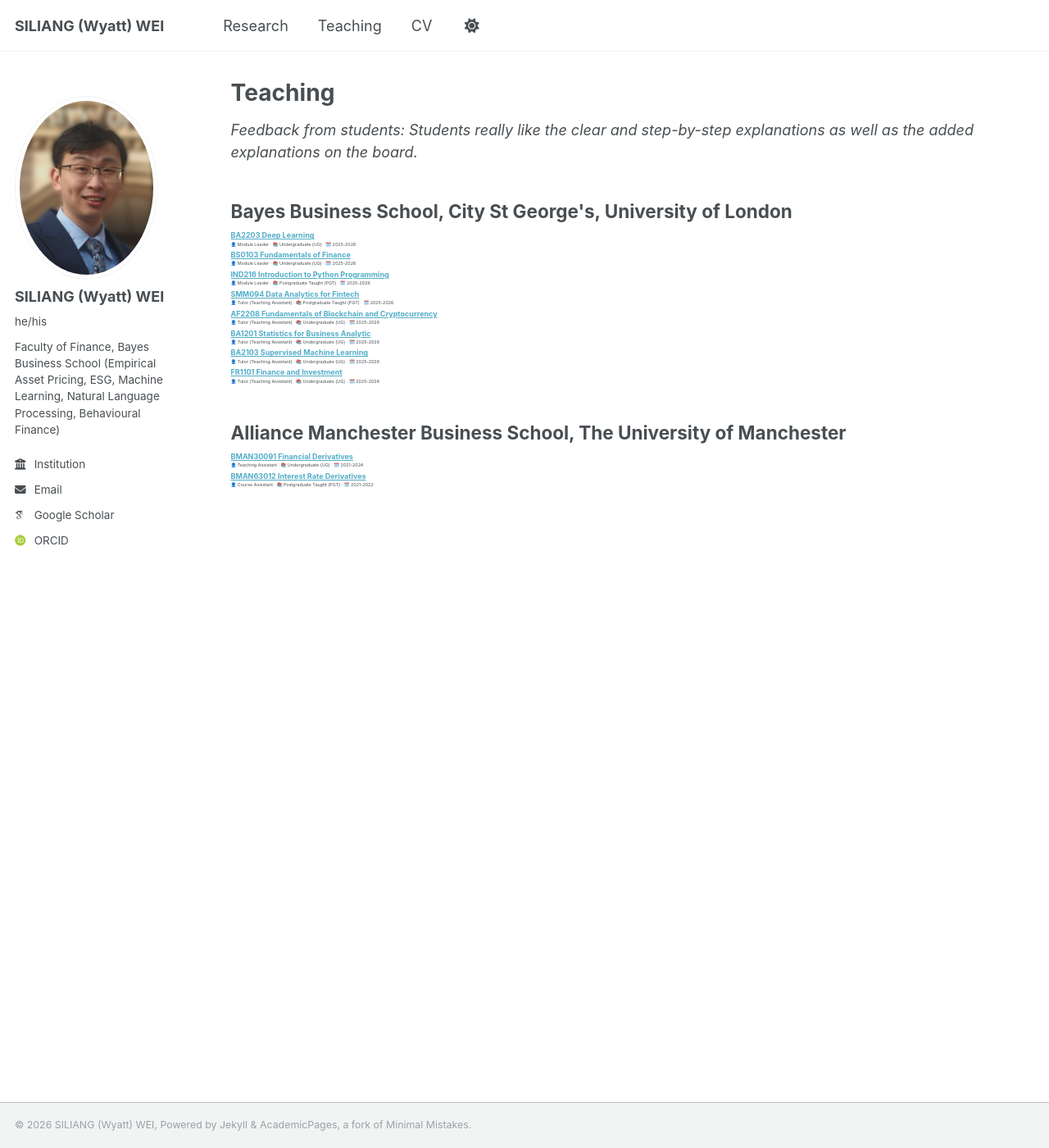
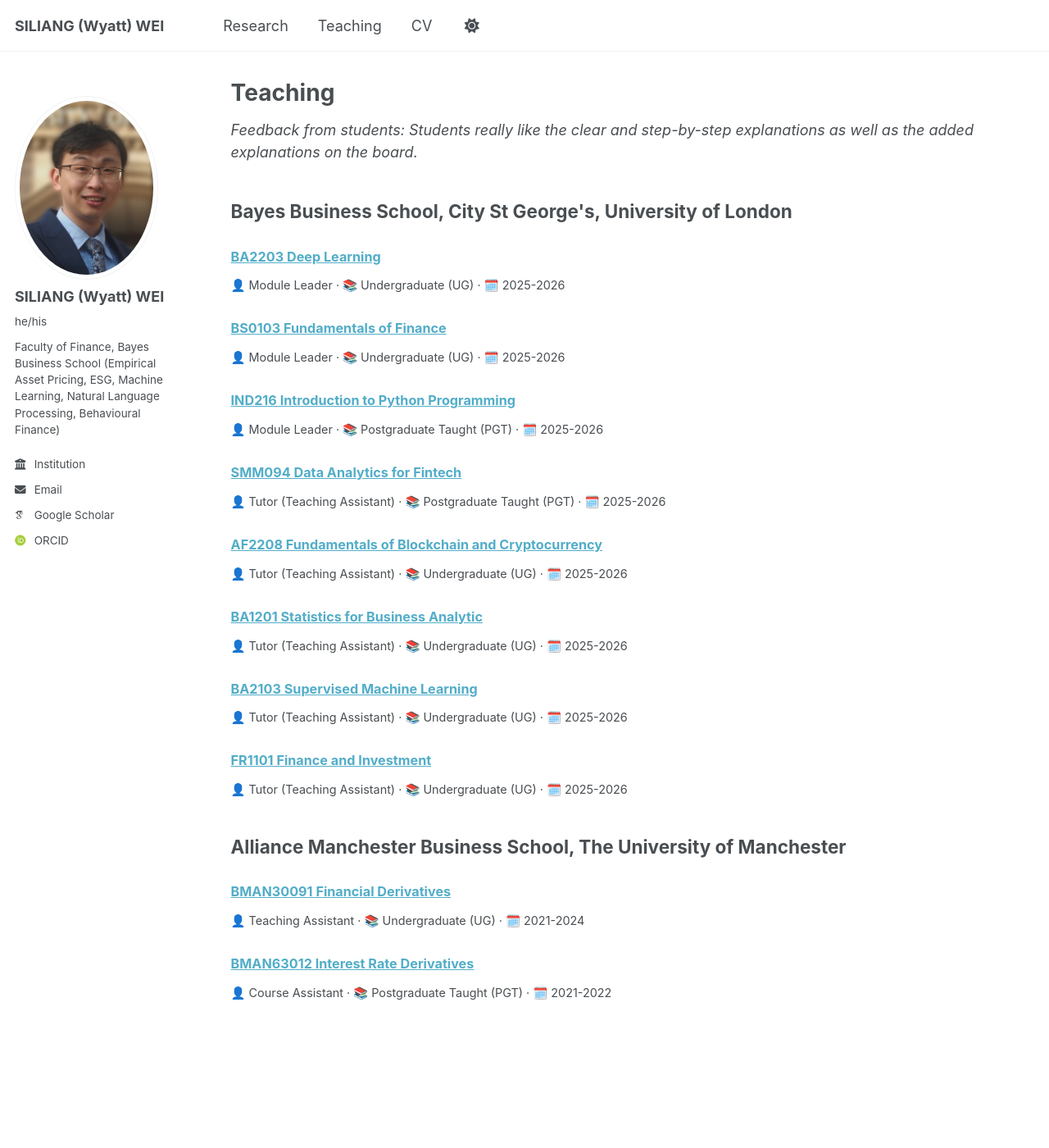
Before and after one commit to wyattswei/wyattswei.github.io, a Jekyll site: the page built from _pages/teaching.html, in a window 1280 px wide and 1400 px high. Shown: the whole window at 82% size. Built offline with Jekyll 4.4.1, drawn with Linux system fonts in a browser that asks for light colours; some web fonts are replaced.

```diff
--- a/assets/css/main.scss
+++ b/assets/css/main.scss
@@ -43,17 +43,15 @@
 ;
 
 .teaching__item {
-    margin-bottom: 0.25em;
-}
+    margin-bottom: 0.35em;
+  }
 
-.teaching__item .archive__item-title {
-    margin-top: 0;
-    margin-bottom: 0.05em;
-    font-size: 0.5em;
-}
+  .teaching__item .archive__item-title {
+    margin-bottom: 0.1em;
+    font-size: 0.9em;
+  }
 
-.teaching__item p {
-    margin-top: 0;
-    margin-bottom: 0.15em;
-    font-size: 0.3em;
-}
+  .teaching__item p {
+    margin-bottom: 0.2em;
+    font-size: 0.8em;
+  }
```
